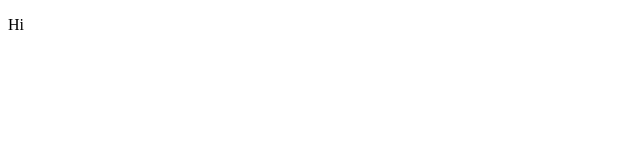
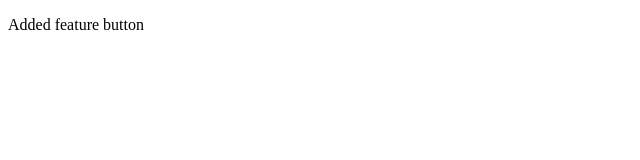
Before and after one commit to RuquiaAlam/gitSazpinTeam, a plain HTML site: page index.html in a window 1280 px wide. Shown: the whole page, without its empty margins (0-640 px from the left). Drawn offline with Linux system fonts and the light colour scheme.

Commit message:
added feauture

```diff
--- a/index.html
+++ b/index.html
@@ -6,6 +6,6 @@
     <title>Document</title>
 </head>
 <body>
-    <p>Hi</p>
+    <p>Added feature button</p>
 </body>
 </html>
```
